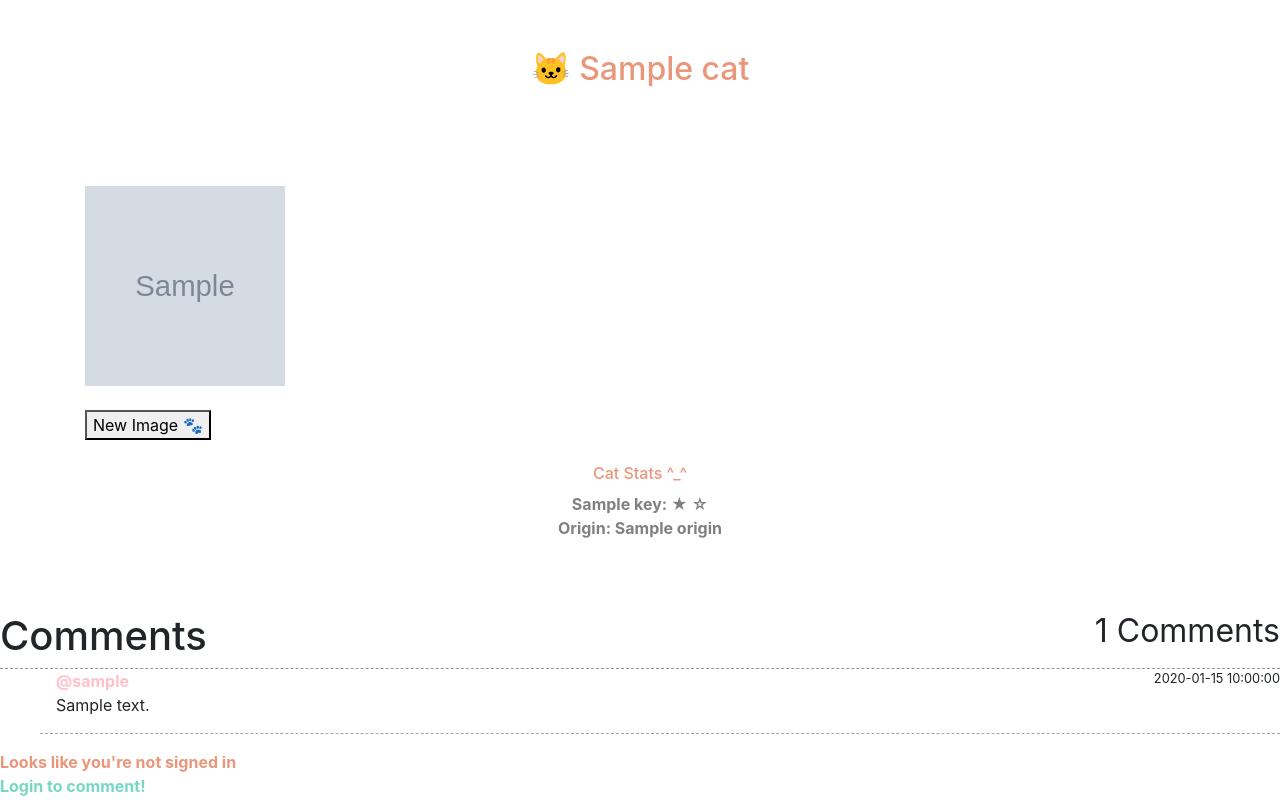
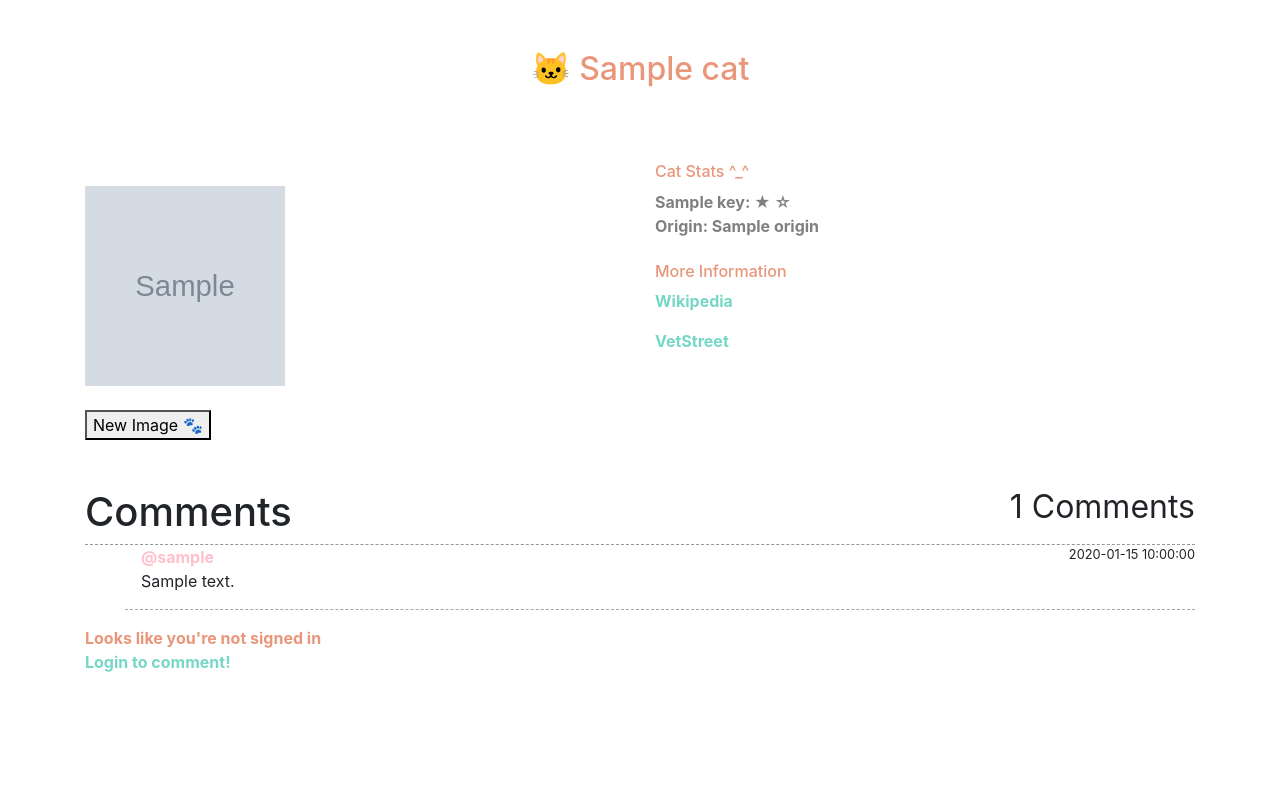
Before and after one commit to jessqin/Cats, a Flask app: template flask_app/templates/movie_detail.html in a window 1280 px wide. Shown: the part 56-860 px from the top of the page. After the commit the page ends 728 px from the top, so only its background shows below. Run offline with Flask 2, Linux system fonts and the light colour scheme; the template is opened without the code that fills it: values that come from a table or form of the project are taken from there, most other values are stand-ins (such as "Sample title", 1, 10 or a date in 2020); grey boxes marked "Sample" are stand-in pictures; some libraries are stand-ins or nearby versions.

Commit message:
updated ui

```diff
--- a/flask_app/templates/movie_detail.html
+++ b/flask_app/templates/movie_detail.html
@@ -25,8 +25,7 @@
 	        	</div>
 	        </div>
     </div>
-</div>
-<div class="row text-center">
+
     <div class="col">
 	    <br>
 	      <h6 style="color: darksalmon">Cat Stats ^_^</h6>
@@ -49,7 +48,10 @@
 	    {% endif %}
 	    <b style = "color: grey;">Origin: {{ cat.origin }}</b>
 	    <br><br>
-  </div>
+
+	  <h6 style="color: darksalmon">More Information</h6>
+	  <p><a  style="color: #76D7C4" href={{ cat.wikipedia_url }}><b>Wikipedia</b></a></p>
+	  <p><a  style="color: #76D7C4" href={{ cat.vetstreet_url }}><b>VetStreet</b></a></p>
   	</div>
 
 </div>
```
Lines whose indentation alone changed are shown as unchanged.
